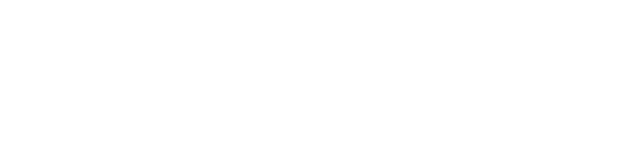
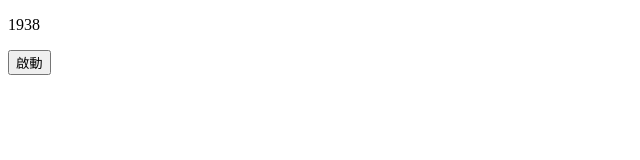
Before and after one commit to wuchiachen1212/ex-01, a plain HTML site: page index.html in a window 1280 px wide. Shown: the whole page, without its empty margins (0-640 px from the left). Drawn offline with nearby package versions, Linux system fonts and the light colour scheme.

Commit message:
Add files via upload

```diff
--- a/index.html
+++ b/index.html
@@ -3,18 +3,19 @@
 <head>
     <meta charset="UTF-8">
     <title>Untitled Document</title>
-    <script src="script.js">
+    <script src="https://d3js.org/d3.v3.min.js"></script>
 
-    </script>
+
 </head>
 <body>
 
- <script>
-     var Hello="好好玩"
-     showMsg("JS",Hello);
-  var result=showMsg("JS",Hello);
-     alert(result);
-    </script>
+     <p>1938</p>
+     <input type="button" onclick="launch()" value="啟動">
+<script>
+  function launch(){
+    d3.select('p').text(random(1911,2016));
+  }
 
+</script>
 </body>
 </html>
```
